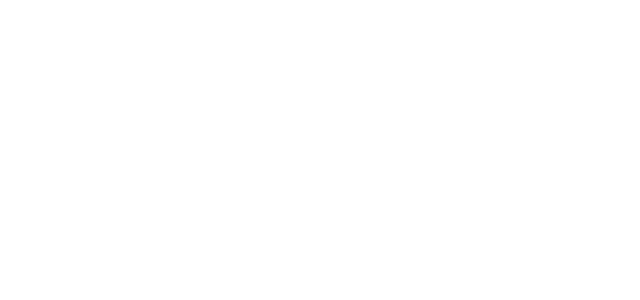
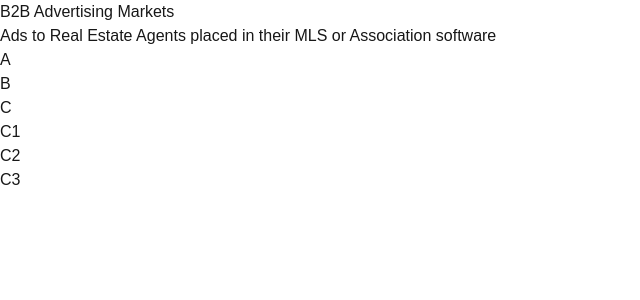
Before and after one commit to aaqibqadeer/target-ad-markets, a Next.js app: page / in a window 1280 px wide. Shown: the top 300 px of the page, without its empty margins (0-640 px from the left). Built offline with nearby package versions, Linux system fonts and the light colour scheme.

Commit message:
basic table structure

```diff
--- /dev/null
+++ b/src/components/CurrentCustomerTable.tsx
@@ -0,0 +1,22 @@
+import React from 'react'
+import { CustomTable } from './CustomTable'
+
+interface Props {
+  headerNames: string[]
+  columnNames: string[]
+}
+
+export const CurrentCustomerTable: React.FC<Props> = ({
+  headerNames,
+  columnNames,
+}) => {
+  return (
+    <div>
+      {headerNames.map((header) => {
+        return <div>{header}</div>
+      })}
+
+      <CustomTable columnNames={columnNames} />
+    </div>
+  )
+}
--- /dev/null
+++ b/src/components/CustomTable.tsx
@@ -0,0 +1,15 @@
+import React from 'react'
+
+interface Props {
+  columnNames: string[]
+}
+
+export const CustomTable: React.FC<Props> = ({ columnNames }) => {
+  return (
+    <div>
+      {columnNames.map((column) => {
+        return <div>{column}</div>
+      })}
+    </div>
+  )
+}
--- /dev/null
+++ b/src/components/TableContainer.tsx
@@ -0,0 +1,20 @@
+import React from 'react'
+import { CurrentCustomerTable } from './CurrentCustomerTable'
+
+export const TableContainer = () => {
+  return (
+    <div>
+      <div>
+        <h2>B2B Advertising Markets</h2>
+        <h2>
+          Ads to Real Estate Agents placed in their MLS or Association software
+        </h2>
+      </div>
+      <CurrentCustomerTable
+        headerNames={['A', 'B', 'C']}
+        columnNames={['C1', 'C2', 'C3']}
+      />
+      {/* <FutureCustomerTable/> */}
+    </div>
+  )
+}
--- a/src/pages/index.tsx
+++ b/src/pages/index.tsx
@@ -1,3 +1,14 @@
+import { TableContainer } from '@/components/TableContainer'
+
 export default function Home() {
-  return <main></main>
+  return (
+    <main>
+      <div>
+        <p></p>
+        <img src='' alt='' />
+      </div>
+
+      <TableContainer />
+    </main>
+  )
 }
```
